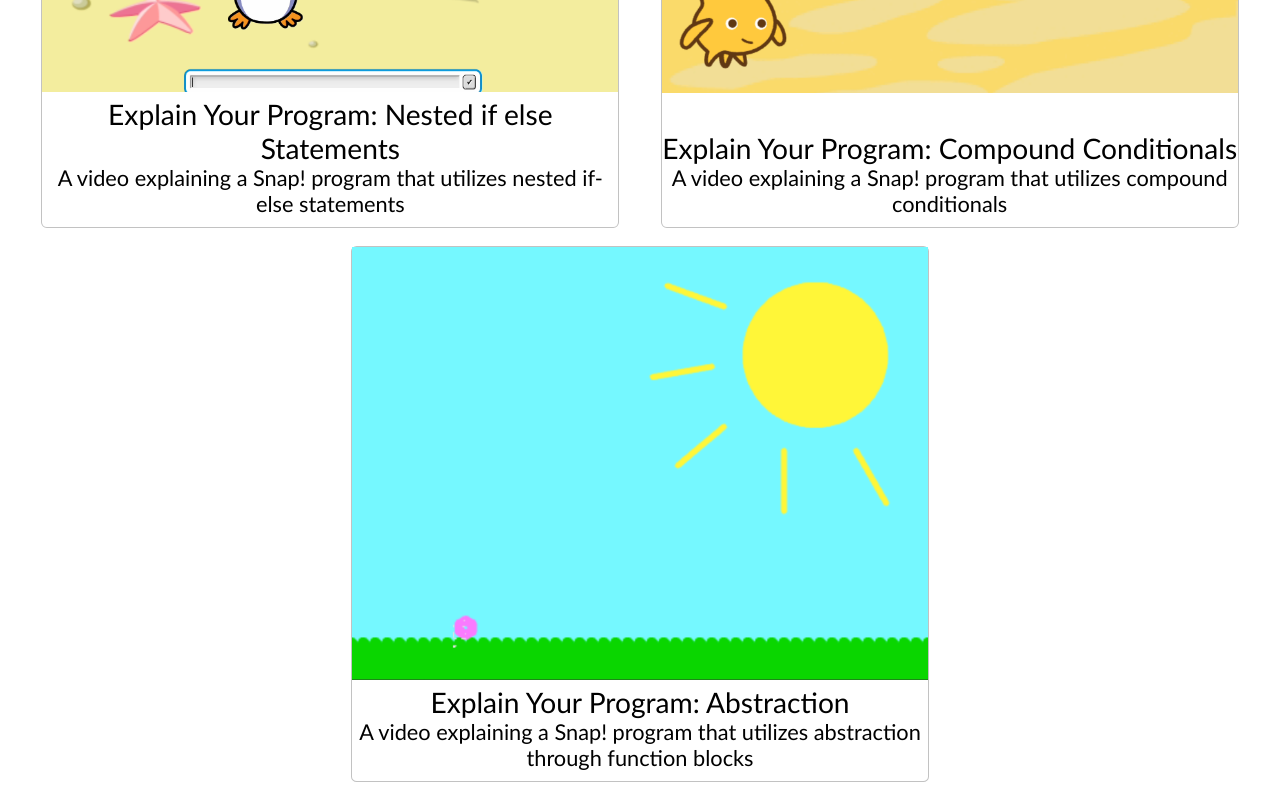
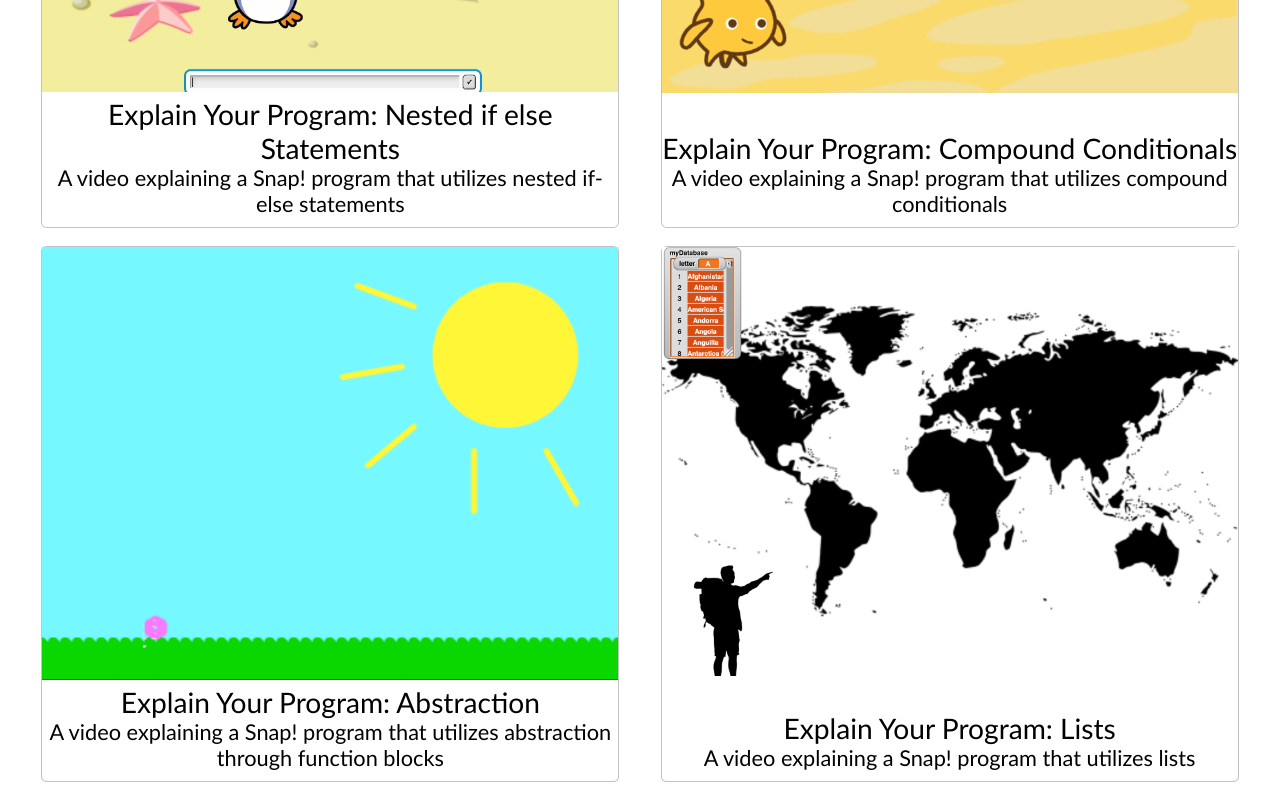
Before and after one commit to Angie-n/teaching-portfolio, a plain HTML site: page index.html in a window 1280 px wide. Shown: the part 3409-4209 px from the top of the page. Drawn offline with Linux system fonts and the light colour scheme.

Commit message:
Content for project 12

```diff
--- a/index.html
+++ b/index.html
@@ -101,6 +101,13 @@
                     <p class="project-text">A video explaining a Snap! program that utilizes abstraction through function blocks</p>
                 </figure>
             </a>
+            <a href="https://youtu.be/WAbk02eLJSM" target="_blank" class="project-link">
+                <figure class="project-tile">
+                    <div class="project-img-container"><img src="./images/thumbnail12.png" class="project-img" alt="video thumbnail"></div>
+                    <h2 class="project-name"> Explain Your Program: Lists</h2>
+                    <p class="project-text">A video explaining a Snap! program that utilizes lists</p>
+                </figure>
+            </a>
         </div>
     </div>
 </body>
```
Also changed, not shown: images/thumbnail12.png (added).
